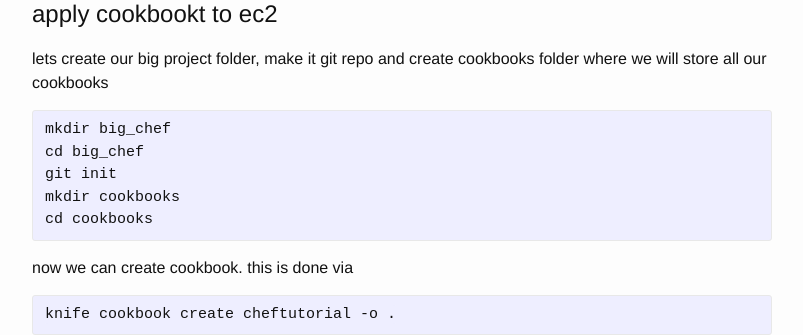
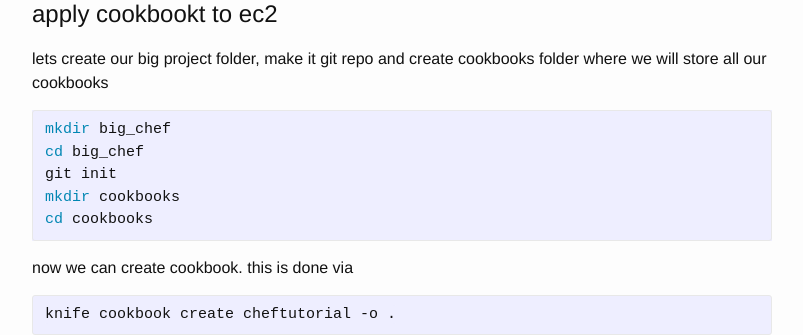
Before and after one commit to mungobungo/mungobungo.github.io, a Jekyll site: the page built from _posts/2016-03-24-chef1.markdown, in a window 1280 px wide and 900 px high, scrolled down 539 px. Shown: the part 139-474 px from the top of the window, without its empty margins (238-1041 px from the left). Built offline with Jekyll 4.4.1, drawn with Linux system fonts in a browser that asks for light colours.

Commit message:
added some shells

````diff
--- a/_posts/2016-03-24-chef1.markdown
+++ b/_posts/2016-03-24-chef1.markdown
@@ -24,7 +24,7 @@ So plan is basically following:c
 
 lets create our big project folder, make it git repo and create cookbooks folder where we will store all our cookbooks
 
-```ShellSession
+```shell
 mkdir big_chef
 cd big_chef
 git init
@@ -51,7 +51,7 @@ and after that you can apply this recipe locally on windows or linux. Which you
 
 here how it looks on linux box
 
-```ShellSession
+```Shell
 vagrant@vagrant-VirtualBox:~/cheftutorial/recipes$ chef-apply welcome.rb
 Recipe: (chef-apply cookbook)::(chef-apply recipe)
   * log[Hello vagrant] action write
````
